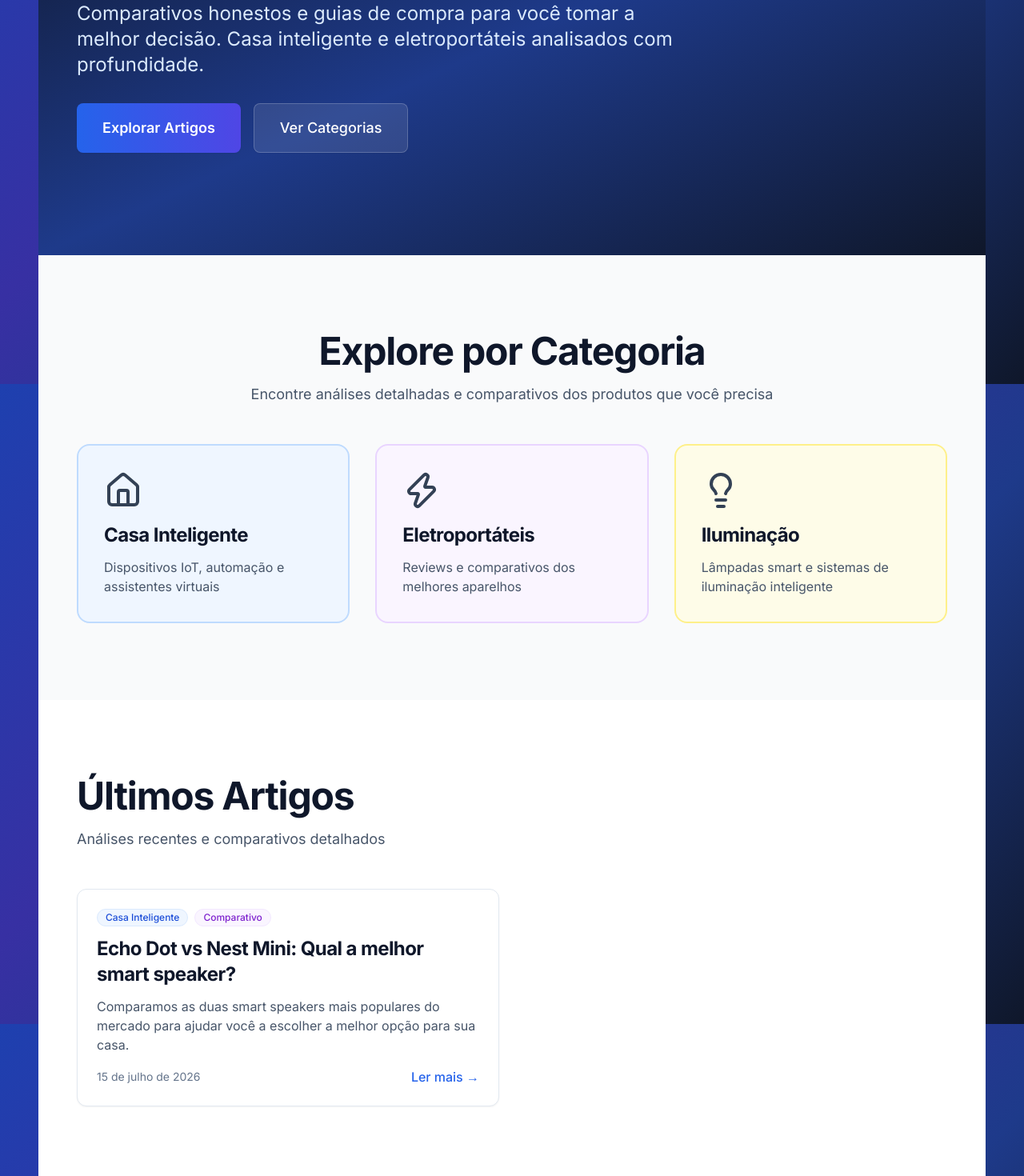
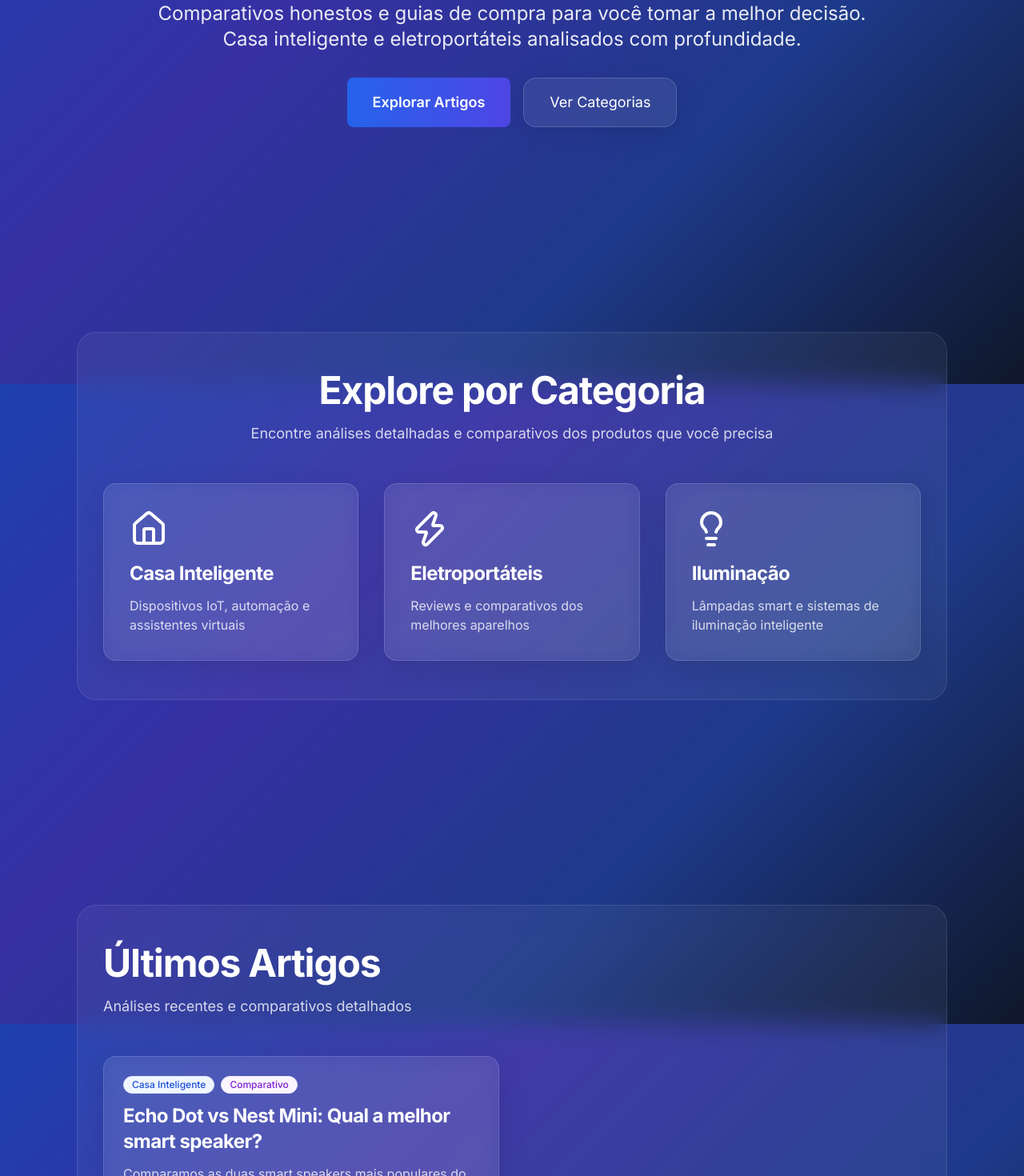
Before and after one commit to evertonpithanjr/escolha-certa, a Next.js app: page / in a window 1280 px wide. Shown: the part 320-1790 px from the top of the page at 80% size. Built offline with nearby package versions, Linux system fonts and the light colour scheme.

Commit message:
Aplica efeito glassmorphism em todas as seções

```diff
--- a/app/page.tsx
+++ b/app/page.tsx
@@ -1,6 +1,7 @@
 import { getSortedPostsData } from '@/lib/posts';
 import Link from 'next/link';
 import { FileText, Home as HomeIcon, Zap, Lightbulb } from 'lucide-react';
+
 export default function Home() {
   const allPosts = getSortedPostsData();
 
@@ -10,42 +11,39 @@ export default function Home() {
       name: 'Casa Inteligente',
       icon: HomeIcon,
       description: 'Dispositivos IoT, automação e assistentes virtuais',
-      color: 'bg-blue-50 border-blue-200 hover:border-blue-400'
     },
     {
       slug: 'eletroportateis',
       name: 'Eletroportáteis',
       icon: Zap,
       description: 'Reviews e comparativos dos melhores aparelhos',
-      color: 'bg-purple-50 border-purple-200 hover:border-purple-400'
     },
     {
       slug: 'iluminacao',
       name: 'Iluminação',
       icon: Lightbulb,
       description: 'Lâmpadas smart e sistemas de iluminação inteligente',
-      color: 'bg-yellow-50 border-yellow-200 hover:border-yellow-400'
     },
   ];
 
   return (
     <div className="min-h-screen">
       {/* HERO SECTION */}
-      <section className="bg-gradient-to-br from-slate-900 via-blue-900 to-slate-900 text-white py-20 lg:py-32">
+      <section className="py-20 lg:py-32">
         <div className="px-6 lg:px-12">
-          <div className="max-w-3xl">
-            <h1 className="text-5xl lg:text-7xl font-bold mb-6 leading-tight">
+          <div className="max-w-4xl mx-auto text-center">
+            <h1 className="text-5xl lg:text-7xl font-bold mb-6 leading-tight text-white drop-shadow-lg">
               Escolhendo Certo
             </h1>
-            <p className="text-xl lg:text-2xl text-blue-100 mb-8 leading-relaxed">
+            <p className="text-xl lg:text-2xl text-white/90 mb-8 leading-relaxed">
               Comparativos honestos e guias de compra para você tomar a melhor decisão.
               Casa inteligente e eletroportáteis analisados com profundidade.
             </p>
-            <div className="flex gap-4">
+            <div className="flex flex-col sm:flex-row gap-4 justify-center">
               <Link href="/busca" className="btn-primary text-lg px-8 py-4">
                 Explorar Artigos
               </Link>
-              <Link href="#categorias" className="btn-discreet text-lg px-8 py-4 bg-white/10 border-white/20 text-white hover:bg-white/20">
+              <Link href="#categorias" className="glass-card text-lg px-8 py-4 text-white hover:bg-white/20 transition-all">
                 Ver Categorias
               </Link>
             </div>
@@ -53,13 +51,14 @@ export default function Home() {
         </div>
       </section>
 
-      {/* CATEGORIAS */}
-      <section id="categorias" className="py-16 lg:py-24 bg-gray-50">
+      {/* CATEGORIAS - Com efeito de vidro */}
+      <section id="categorias" className="py-16 lg:py-24">
         <div className="px-6 lg:px-12">
-          <h2 className="text-4xl lg:text-5xl font-bold text-center mb-4 text-slate-900">
+          <div className="glass-section">
+            <h2 className="text-4xl lg:text-5xl font-bold text-center mb-4 text-white">
               Explore por Categoria
             </h2>
-          <p className="text-lg text-slate-600 text-center mb-12 max-w-2xl mx-auto">
+            <p className="text-lg text-white/80 text-center mb-12 max-w-2xl mx-auto">
               Encontre análises detalhadas e comparativos dos produtos que você precisa
             </p>
 
@@ -68,34 +67,36 @@ export default function Home() {
                 <Link
                   key={category.slug}
                   href={`/categoria/${category.slug}`}
-                className={`group block p-8 rounded-2xl border-2 transition-all duration-300 hover:shadow-xl ${category.color}`}
+                  className="glass-card group block p-8 transition-all duration-300 hover:scale-105 hover:bg-white/15"
                 >
-                <category.icon className="w-12 h-12 mb-4 text-slate-700 group-hover:scale-110 transition-transform" />
-                <h3 className="text-2xl font-bold mb-3 text-slate-900">
+                  <category.icon className="w-12 h-12 mb-4 text-white group-hover:scale-110 transition-transform" />
+                  <h3 className="text-2xl font-bold mb-3 text-white">
                     {category.name}
                   </h3>
-                <p className="text-slate-600">
+                  <p className="text-white/80">
                     {category.description}
                   </p>
                 </Link>
               ))}
             </div>
           </div>
+        </div>
       </section>
 
-      {/* ÚLTIMOS ARTIGOS */}
-      <section className="py-16 lg:py-24 bg-white">
+      {/* ÚLTIMOS ARTIGOS - Com efeito de vidro */}
+      <section className="py-16 lg:py-24">
         <div className="px-6 lg:px-12">
-          <h2 className="text-4xl lg:text-5xl font-bold mb-4 text-slate-900">
+          <div className="glass-section">
+            <h2 className="text-4xl lg:text-5xl font-bold mb-4 text-white">
               Últimos Artigos
             </h2>
-          <p className="text-lg text-slate-600 mb-12 max-w-2xl">
+            <p className="text-lg text-white/80 mb-12 max-w-2xl">
               Análises recentes e comparativos detalhados
             </p>
 
             <div className="grid grid-cols-1 lg:grid-cols-2 gap-8">
               {allPosts.slice(0, 4).map((post) => (
-              <article key={post.slug} className="card-modern group">
+                <article key={post.slug} className="glass-card group p-6">
                   <div className="flex items-center gap-2 mb-3">
                     <span className="badge badge-primary">{post.category}</span>
                     {post.isComparativo && (
@@ -104,18 +105,18 @@ export default function Home() {
                   </div>
 
                   <Link href={`/artigo/${post.slug}`}>
-                  <h3 className="text-2xl font-bold mb-3 text-slate-900 group-hover:text-blue-700 transition-colors">
+                    <h3 className="text-2xl font-bold mb-3 text-white group-hover:text-blue-300 transition-colors">
                       {post.title}
                     </h3>
                   </Link>
 
-                <p className="text-slate-600 mb-4 line-clamp-3">{post.excerpt}</p>
+                  <p className="text-white/80 mb-4 line-clamp-3">{post.excerpt}</p>
 
                   <div className="flex items-center justify-between">
-                  <time className="text-sm text-slate-500">
+                    <time className="text-sm text-white/60">
                       {new Date(post.date).toLocaleDateString('pt-BR', { day: '2-digit', month: 'long', year: 'numeric' })}
                     </time>
-                  <Link href={`/artigo/${post.slug}`} className="text-blue-600 font-medium hover:text-blue-800 transition-colors inline-flex items-center gap-1">
+                    <Link href={`/artigo/${post.slug}`} className="text-blue-300 font-medium hover:text-blue-200 transition-colors inline-flex items-center gap-1">
                       Ler mais →
                     </Link>
                   </div>
@@ -125,9 +126,12 @@ export default function Home() {
 
             {allPosts.length > 4 && (
               <div className="text-center mt-12">
-              <Link href="/busca" className="btn-discreet text-lg px-8 py-3">Ver todos os artigos</Link>
+                <Link href="/busca" className="glass-card inline-block text-lg px-8 py-3 text-white hover:bg-white/15 transition-all">
+                  Ver todos os artigos
+                </Link>
               </div>
             )}
+          </div>
         </div>
       </section>
     </div>
```
Lines whose indentation alone changed are shown as unchanged.
